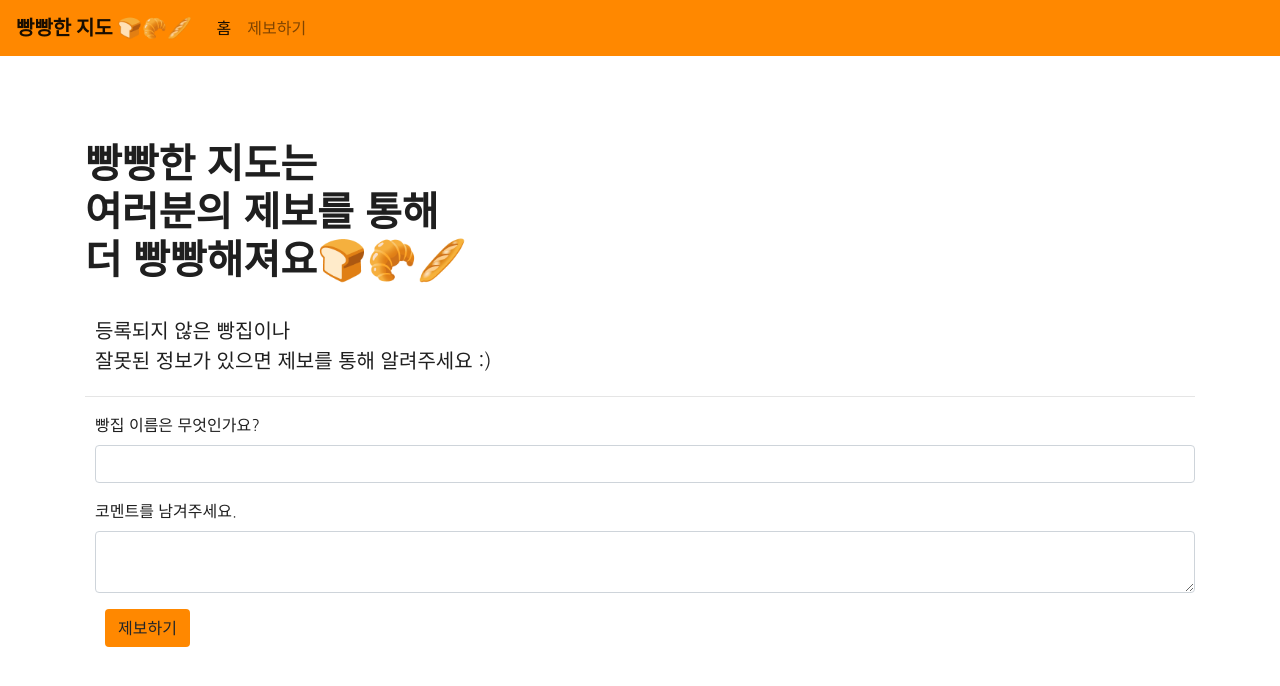
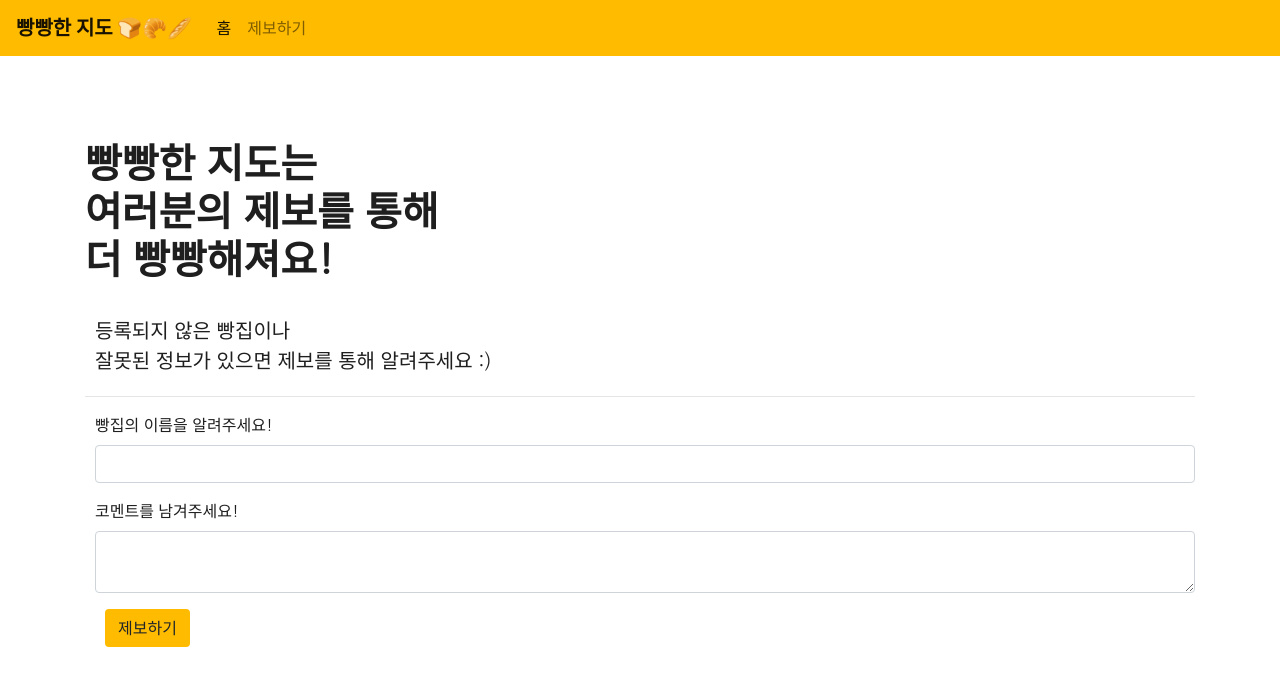
Before and after one commit to yeongkyung/choyeongkyung-sparta, a plain HTML site: page bread_map/templates/report.html in a window 1280 px wide. Drawn offline with nearby package versions, Linux system fonts and the light colour scheme.

Commit message:
수정 버전
컬러 수정

```diff
--- a/bread_map/templates/index.html
+++ b/bread_map/templates/index.html
@@ -315,7 +315,7 @@
 
     .loading {
       border: 2px solid transparent;
-      border-color: transparent rgb(255, 136, 0) transparent rgb(255, 136, 0);
+      border-color: transparent rgb(255, 187, 0) transparent rgb(255, 187, 0);
       -moz-animation: rotate-loading 1.5s linear 0s infinite normal;
       -moz-transform-origin: 50% 50%;
       -o-animation: rotate-loading 1.5s linear 0s infinite normal;
@@ -327,7 +327,7 @@
     }
 
     .loading-container:hover .loading {
-      border-color: transparent rgb(255, 136, 0) transparent rgb(255, 136, 0);
+      border-color: transparent rgb(255, 187, 0) transparent rgb(255, 187, 0);
     }
 
     .loading-container:hover .loading,
@@ -344,7 +344,7 @@
       -o-animation: loading-text-opacity 2s linear 0s infinite normal;
       -webkit-animation: loading-text-opacity 2s linear 0s infinite normal;
       animation: loading-text-opacity 2s linear 0s infinite normal;
-      color: rgb(255, 136, 0);
+      color: rgb(255, 187, 0);
       font-family: "Helvetica Neue, "Helvetica", ""arial";
       font-size: 10px;
       font-weight: bold;
@@ -503,13 +503,13 @@
 
 
   </script>
-  <script src="https://maps.googleapis.com/maps/api/js?key=APIKEY&callback=initMap"
+  <script src="https://maps.googleapis.com/maps/api/js?key=AIzaSyCvMd2zBN0j0fzFbGjyT6h2WNLu0-hjnw8&callback=initMap"
     async defer></script>
 
 </head>
 
 <body>
-  <nav class="navbar  navbar-expand-lg navbar-light" style="background-color: rgb(255, 136, 0);">
+  <nav class="navbar  navbar-expand-lg navbar-light" style="background-color: rgb(255, 187, 0);">
     <a class="navbar-brand" href="/"><b>빵빵한 지도 🍞🥐🥖</b></a>
     <button class="navbar-toggler" type="button" data-toggle="collapse" data-target="#navbarNav"
       aria-controls="navbarNav" aria-expanded="false" aria-label="Toggle navigation">
@@ -563,7 +563,7 @@
         </div>
         <br>
         <div>
-          <button class="btn btn-lg" onclick="filteredMap()" style="background-color: rgb(255, 136, 0);">베이커리
+          <button class="btn btn-lg" onclick="filteredMap()" style="background-color: rgb(255, 187, 0);">베이커리
             탐험하기</button>
         </div>
       </div>
--- a/bread_map/templates/report.html
+++ b/bread_map/templates/report.html
@@ -113,7 +113,7 @@
 </head>
 
 <body>
-    <nav class="navbar  navbar-expand-lg navbar-light" style="background-color: rgb(255, 136, 0);">
+    <nav class="navbar  navbar-expand-lg navbar-light" style="background-color: rgb(255, 187, 0);">
         <a class="navbar-brand" href="/"><b>빵빵한 지도 🍞🥐🥖</b></a>
         <button class="navbar-toggler" type="button" data-toggle="collapse" data-target="#navbarNav"
             aria-controls="navbarNav" aria-expanded="false" aria-label="Toggle navigation">
@@ -137,7 +137,7 @@
                 <h1 style="font-weight:700">
                     빵빵한 지도는
                     <br>여러분의 제보를 통해
-                    <br>더 빵빵해져요🍞🥐🥖</h1>
+                    <br>더 빵빵해져요!</h1>
 
                 <br>
                 <p class="lead">
@@ -148,14 +148,14 @@
                 <div class="form" id="report">
                     <div>
                         <div class="form-group">
-                            <label for="exampleFormControlInput1">빵집 이름은 무엇인가요?</label>
+                            <label for="exampleFormControlInput1">빵집의 이름을 알려주세요!</label>
                             <input id="bakery_name" class="form-control" placeholder="">
                         </div>
                         <div class="form-group">
-                            <label for="exampleFormControlTextarea1">코멘트를 남겨주세요.</label>
+                            <label for="exampleFormControlTextarea1">코멘트를 남겨주세요!</label>
                             <textarea id="comment" class="form-control" rows="2"></textarea>
                         </div>
-                        <button onclick="report()" class="btn" style="background-color: rgb(255, 136, 0);">제보하기</button>
+                        <button onclick="report()" class="btn" style="background-color: rgb(255, 187, 0);">제보하기</button>
                     </div>
                 </div>
             </div>
```
